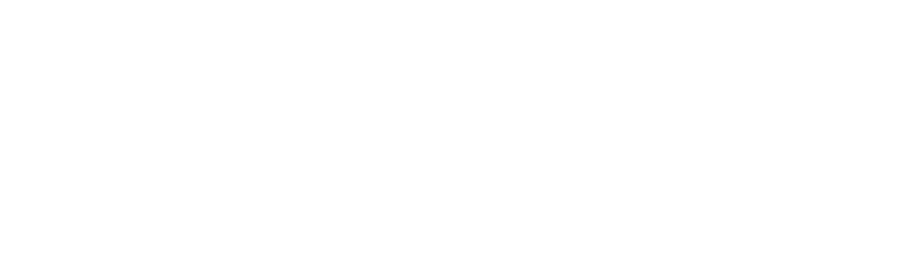
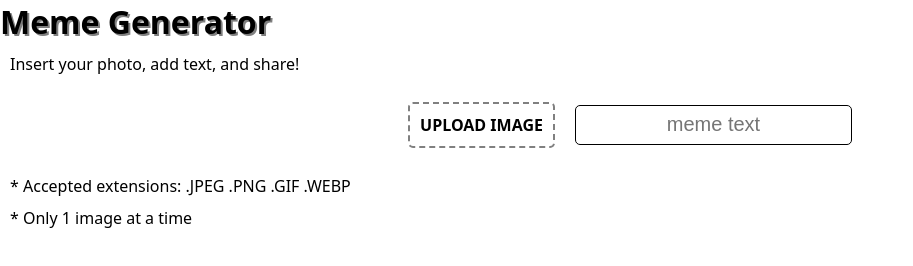
Before and after one commit to opaulete/meme-generator, a website: page src/index.html in a window 1280 px wide. Shown: the whole page, without its empty margins (0-913 px from the left). Drawn offline with Linux system fonts and the light colour scheme.

Commit message:
implement-inputs

```diff
--- a/src/index.html
+++ b/src/index.html
@@ -3,9 +3,20 @@
 <head>
   <meta charset="UTF-8">
   <meta name="viewport" content="width=device-width, initial-scale=1.0">
-  <title>Document</title>
+  <title>Meme Generator</title>
+  <link rel="stylesheet" href="style.css">
 </head>
 <body>
+  <h1 id="title">Meme Generator</h1>
+  <p>Insert your photo, add text, and share!</p>
 
+  <div id="inputs">
+    <label for="image-input">Upload Image</label>
+    <input type="file" id="image-input" accept="image/*">
+    <input type="text" id="text-input" placeholder="meme text" maxlength="60">
+  </div>
+
+  <p>* Accepted extensions: .JPEG .PNG .GIF .WEBP</p>
+  <p>* Only 1 image at a time</p>
 </body>
 </html>
--- a/src/style.css
+++ b/src/style.css
@@ -0,0 +1,61 @@
+body {
+  margin: 0;
+  font-family: system-ui;
+}
+
+* {
+  box-sizing: border-box;
+}
+
+main {
+  display: flex;
+  width: 100vw;
+  flex-direction: column;
+  align-items: center;
+  justify-content: center;
+  text-align: center;
+}
+
+h1 {
+  margin: 0;
+  text-shadow: 2px 2px rgb(0 0 0 / 50%);
+}
+
+p {
+  margin: 10px;
+}
+
+input {
+  margin: 20px;
+}
+
+#inputs {
+  display: flex;
+  align-items: center;
+  justify-content: center;
+  text-align: center;
+}
+
+#text-input {
+  height: 39.5px;
+  padding: 5px;
+  border: 1px solid black;
+  border-radius: 5px;
+  font-size: 20px;
+  text-align: center;
+}
+
+#image-input {
+  display: none;
+}
+
+label {
+  padding: 10px;
+  border: 2px dashed gray;
+  border-radius: 5px;
+  color: black;
+  cursor: pointer;
+  font-weight: 600;
+  text-align: center;
+  text-transform: uppercase;
+}
```
Also changed, not shown: README.md.
